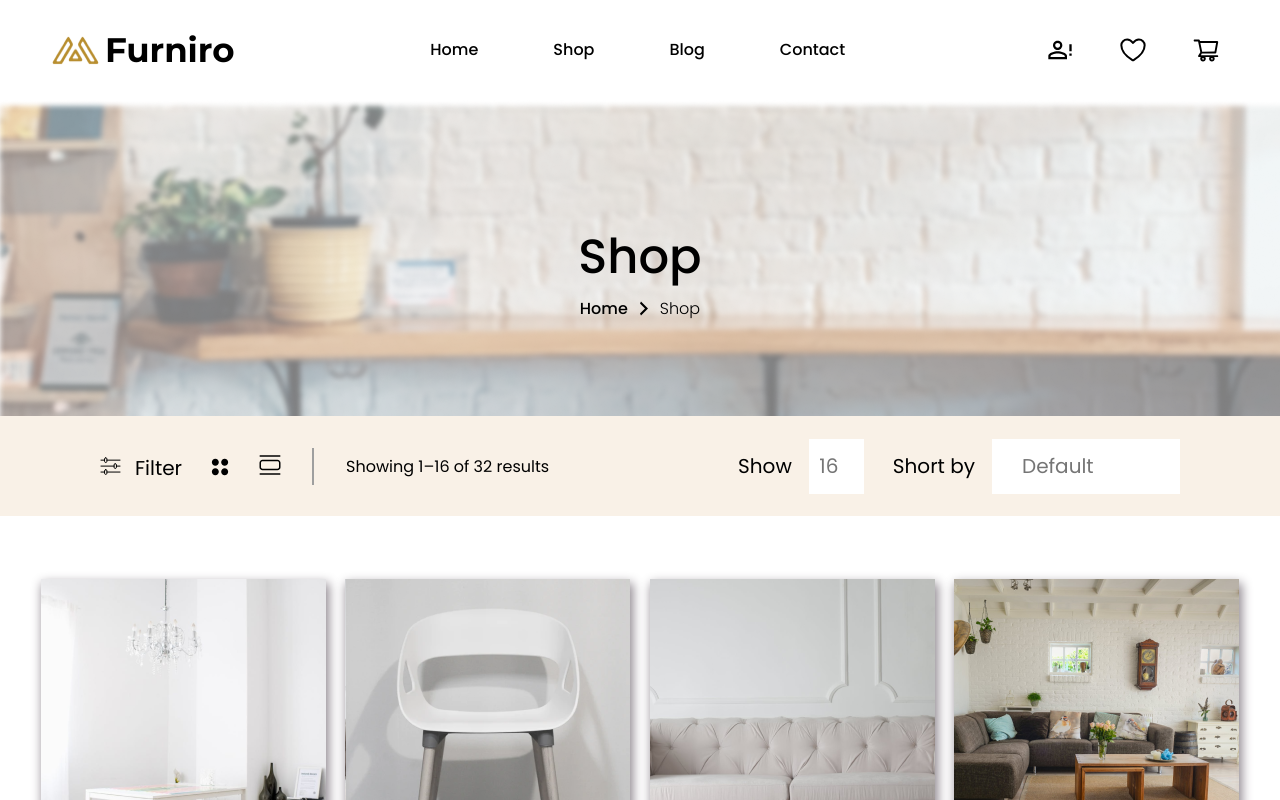
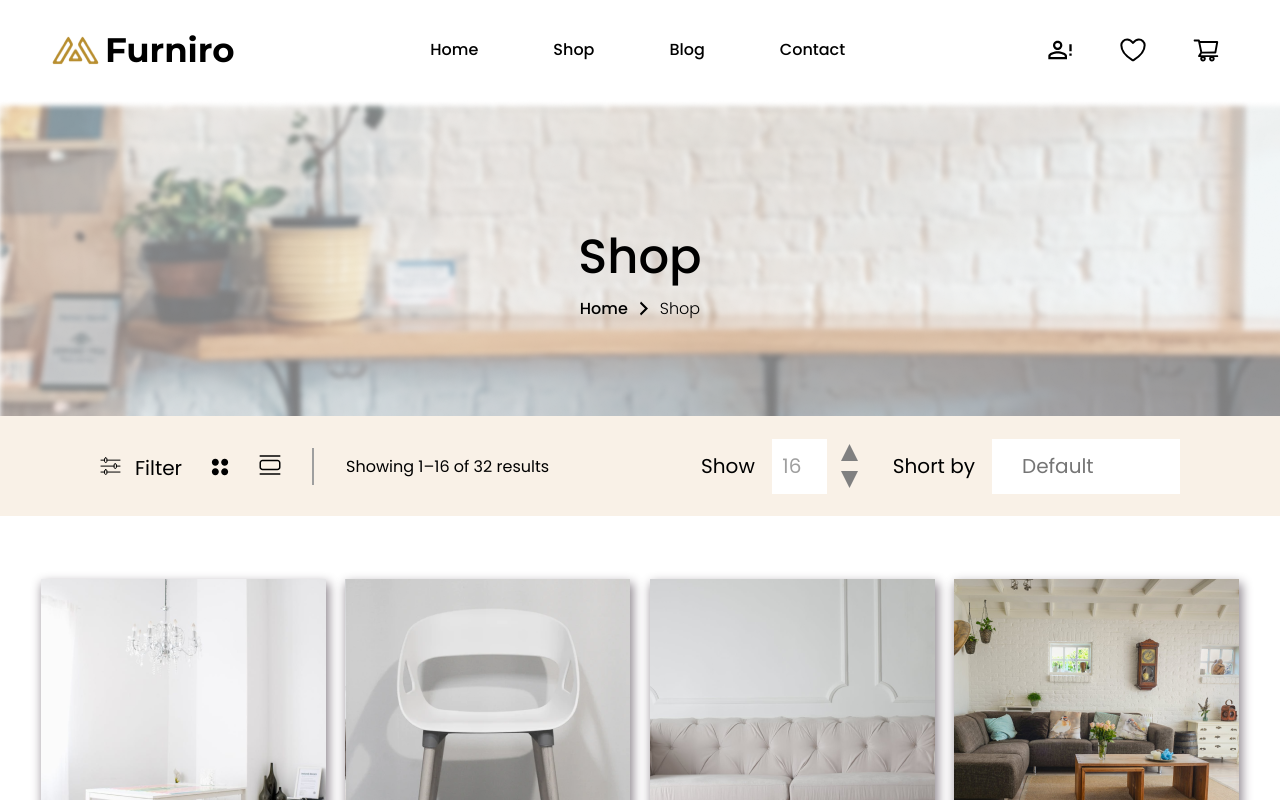
Before and after one commit to SubwaySerfer/e-commerce, a Vue app: page /shop in a window 1280 px wide. Shown: the top 800 px of the page. Built offline with nearby package versions, Linux system fonts and the light colour scheme.

Commit message:
update: shop filter

```diff
--- a/index.html
+++ b/index.html
@@ -12,5 +12,3 @@
     <script type="module" src="/src/main.js"></script>
   </body>
 </html>
-
-<!-- TODO: у меня не подключен style.css -->
--- a/src/components/shop/FiltersShop.vue
+++ b/src/components/shop/FiltersShop.vue
@@ -18,9 +18,13 @@
     </div>
     <div class="filters-box-sec">
       <label for="">Show</label>
-      <input type="number" placeholder="16" class="show-input" />
-      <label for="" v-if="windowWidth > 620">Short by</label>
-      <input v-if="windowWidth > 620" type="text" placeholder="Default" class="short-input" />
+      <input type="number" readonly step="4" min='0' v-model="showInput" class="show-input" />
+      <div class="arrow-box">
+        <img src="/assets/icons/ui/arrow-icon.svg" alt="arrow minus 4 step." class="arrow-box__plus">
+        <img src="/assets/icons/ui/arrow-icon.svg" alt="arrow plus 4 step.">
+      </div>
+      <label for="" v-if="windowWidth > 640">Short by</label>
+      <input v-if="windowWidth > 640" type="text" placeholder="Default" class="short-input" />
     </div>
   </section>
 </template>
@@ -30,6 +34,7 @@ export default {
   data() {
     return {
       windowWidth: window.innerWidth,
+      showInput: 16
     }
   },
   mounted() {
@@ -131,7 +136,6 @@ input {
   background-color: #ffffff;
   display: block;
   text-align: center;
-  margin-right: 1.2rem;
 }
 
 .short-input {
@@ -140,16 +144,40 @@ input {
   padding-left: 3rem;
 }
 
+.arrow-box {
+  display: flex;
+  flex-direction: column;
+  gap: 1rem;
+  transform: translateX(-.3rem);
+  margin-right: 1.5rem;
+  align-items: center;
+}
+
+.arrow-box__plus {
+  transform: rotate(180deg);
+}
+
 @media(max-width: 1200px) {
   .filter-wrapper {
     padding: 3.5vw;
   }
 }
 
-@media(max-width: 620px) {
+@media(max-width: 770px) {
+  .arrow-box {
+    margin-right: 0;
+  }
+}
+
+@media(max-width: 640px) {
   .filter-wrapper {
     justify-content: center;
     gap: 3rem;
   }
+
+  .arrow-box {
+    transform: translateX(0);
+
+  }
 }
 </style>
```
Also changed, not shown: public/assets/icons/ui/arrow-icon.svg (added).
